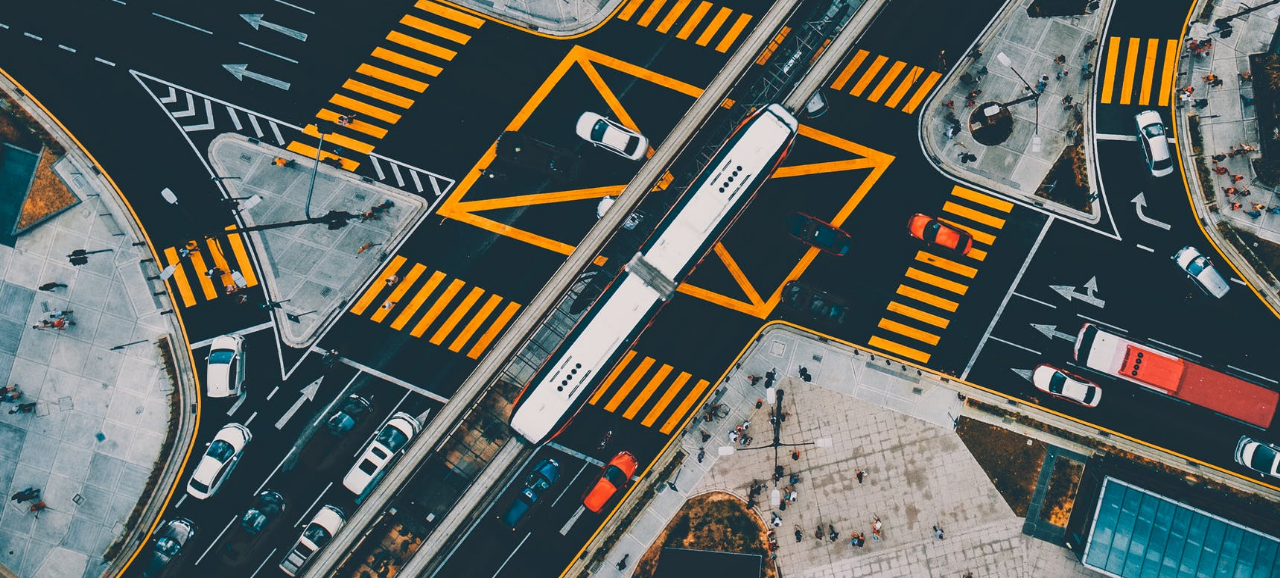
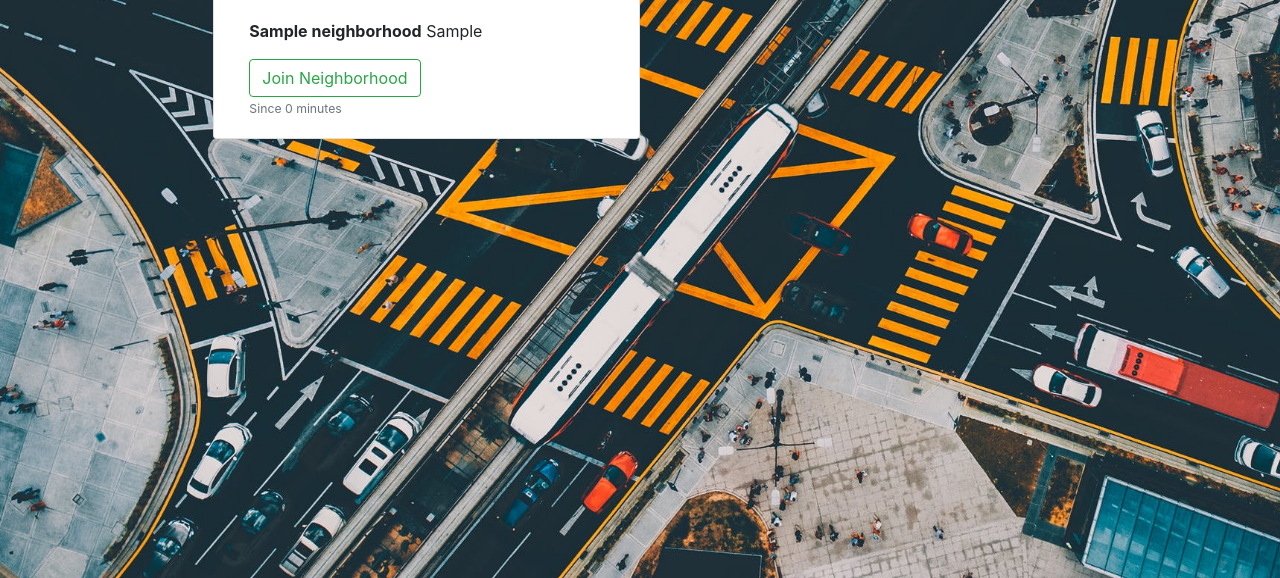
Before and after one commit to BrianNgeno/neighborhood_watch, a Django app: page / in a window 1280 px wide. Shown: the part 258-836 px from the top of the page. Run offline with Django 3.2, Linux system fonts and the light colour scheme; tables that the repository leaves empty hold one stand-in row (values such as "Sample post"); some libraries are stand-ins or nearby versions.

Commit message:
added a join function

```diff
--- a/watch/models.py
+++ b/watch/models.py
@@ -19,7 +19,7 @@ class Profile(models.Model):
     Profile_photo = models.ImageField(upload_to = 'images/',blank=True)
     Bio = models.TextField(max_length = 50,null = True)
     user = models.OneToOneField(User,on_delete=models.CASCADE, primary_key=True)
-    neighborhood = models.ManyToManyField('Neighborhood', related_name='neighborhood',max_length=30)
+    neighborhood = models.ForeignKey('Neighborhood', related_name='neighbourhood',null=True)
     email_address = models.CharField(max_length = 50,null = True)
     business = models.ForeignKey('Business',related_name='business',null=True)
 
@@ -45,6 +45,7 @@ class NeighborHood(models.Model):
     view = models.ImageField(upload_to = 'images/',blank=True)
     name = models.CharField(max_length=50,blank=True)
     location = models.CharField(max_length = 50,null = True)
+    pub_date = models.DateTimeField(auto_now_add=True, null=True)
     occupants = models.ForeignKey(User, null = True,related_name='business')
 
     def save_hood(self):
--- a/watch/static/css/watch.css
+++ b/watch/static/css/watch.css
@@ -70,3 +70,6 @@
     height: 100vh;
     background-attachment: fixed;
 }
+#hoody{
+    margin-top: 20px;
+}
--- a/watch/templates/home.html
+++ b/watch/templates/home.html
@@ -3,45 +3,25 @@
 {% block content %}
 {{ block.super }}
 <div class="container-fluid" id="pro">
-    <p>work</p>
-   <!--  <div class="row">
+
+    <div class="row">
 
 
-        <div class="card mb-3" id="like">
-            <div class="card-header">
-                <a href="profile/{{item.profile.user.username}}/">
-                    <div class="row">
-                        <div class="">
-                            {% if item.profile.Profile_photo %}
-                            <img src="{{item.profile.Profile_photo.url}}" alt="img" width="50px" height="50px" style="border-radius: 50%; margin-left: 10px;"
-                                class="img-responsive">
-                            {% endif %}
-                        </div>
-                        <div class="col-md-2" style="margin-top: 10px;font-weight: bold;">
-                            <h4 class="card-title">{{item.profile.user.username}}</h4>
-                        </div>
-                    </div>
-                </a>
-            </div>
-            <img class="card-img-top img-responsive" src="{{item.Image.url}}" alt="Card image cap" />
+        <div class="col-md-2"></div>
+        {% for hood in hoods%}
+        <div class="card col-md-4" id="hoody">
+            <img class="card-img-top img-responsive" src="{{hood.view.url}}" alt="Card image cap" height="200px;" width="300px;" />
             <div class="card-body">
 
-                <p><strong>{{item.profile.user.username}}</strong> {{item.Image_caption}}</p>
-                <p class="card-text" style="font-size:14px;"><small class="text-muted">Uploaded
-                        {{item.pub_date|timesince}}</small></p>
-                <h5><strong>Comments</strong></h5>
-                <a class="view-more"></a>
-                <div id="commentspace{{item.id}}">
-                    {% for comment in item.comment.all|slice:":5"|slice:"::-1" %}
-                    <li class="comment-list__comment" style="list-style: none;">
+                <p><strong>{{hood.name}}</strong> {{hood.location}}</p>
+                <a href="{% url 'join' hood.id %}"class="btn btn-outline-success">Join Neighborhood</a>
+                <p class="card-text" style="font-size:14px;"><small class="text-muted">Since
+                        {{hood.pub_date|timesince}}</small></p>
 
-                        <a href="{% url 'profile' }" class="user">
-                            <strong>{{ comment.user.username }}</strong>
-                        </a>
-                        <span class="comment">{{ comment.name }}</span>
-                    </li>
-                    {% endfor %}
+            </div>
+        </div>
+        {% endfor %}
+        <div class="col-md-2"></div>
 
-                </div>-->
-            </div>
-            {% endblock %}
+    </div>
+    {% endblock %}
--- a/watch/urls.py
+++ b/watch/urls.py
@@ -8,6 +8,8 @@ urlpatterns=[
     url(r'^edit$', views.edit, name='edit_profile'),
     url(r'^upload/$', views.upload_business, name='upload_business'),
     url(r'^hood/$', views.add_hood, name='add_hood'),
+    url(r'^join(?P<neighborhood_id>\d+)',views.join, name='join'),
+    url(r'^leave(?P<neighborhood_id>\d+)',views.leave, name='leave'),
 ]
 if settings.DEBUG:
     urlpatterns+= static(settings.MEDIA_URL, document_root = settings.MEDIA_ROOT)
--- a/watch/views.py
+++ b/watch/views.py
@@ -23,6 +23,7 @@ def convert_dates(dates):
     '''
 def home_page(request):
     date = dt.date.today()
+    hoods = NeighborHood.objects.all()
     return render(request,'home.html',locals())
 def logout(request):
     return render(request, 'home.html')
@@ -71,3 +72,20 @@ def add_hood(request):
     else:
         hoodform = HoodForm()
     return render(request,'add-hood.html',locals())
+
+def view_hoods(request):
+    hoods = NeighborHood.objects.get_all()
+    return render(request,'home.html', locals())
+
+def join(request,neighborhood_id):
+    hood = NeighborHood.objects.get(id=neighborhood_id)
+    current_user = request.user
+    current_user.profile.neighborhood = hood
+    current_user.profile.save()
+    return redirect('home_page')
+
+def leave(request,neighborhood_id):
+    current_user = request.user
+    current_user.profile.neighborhood = None
+    current_user.profile.save()
+    return redirect('home_page')
```
Also changed, not shown: media/images/pexels-photo-1456297.jpeg (added), media/images/pexels-photo-68435.jpeg (added), watch/migrations/0001_initial.py, watch/migrations/0002_auto_20181022_1035.py (deleted), watch/migrations/0003_auto_20181022_1055.py (deleted), watch/migrations/0004_business_neighborhood.py (deleted), watch/migrations/0005_auto_20181022_1424.py (deleted), watch/migrations/0006_neighborhood_view.py (deleted), watch/templates/hood.html (added).
